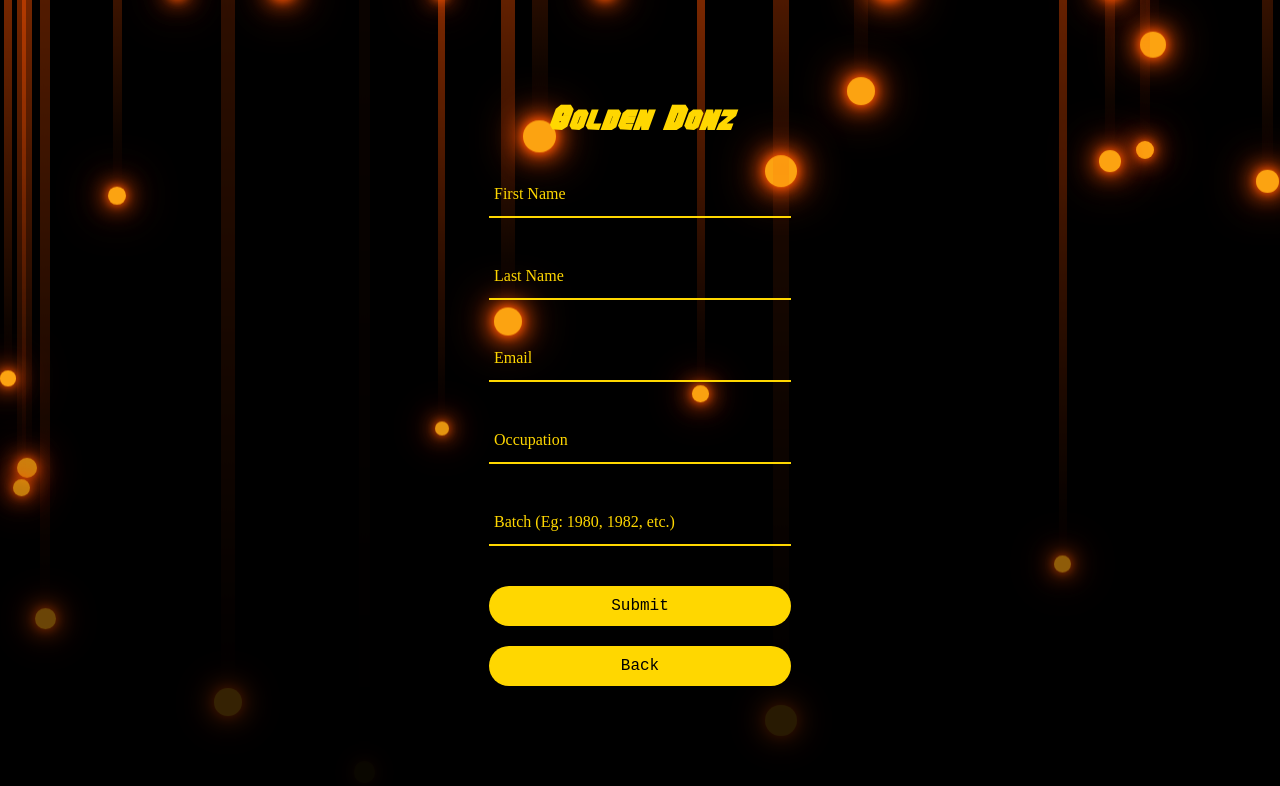
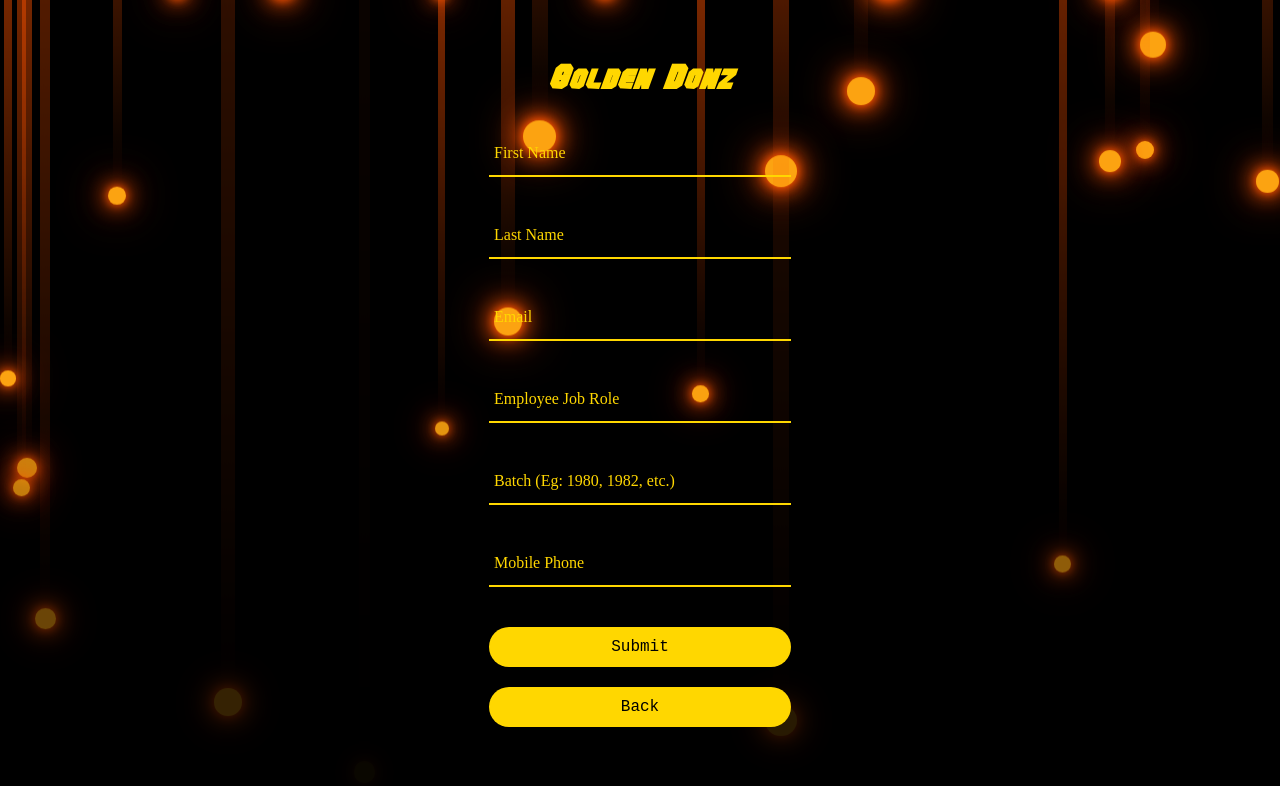
Before and after one commit to sachinkaabeysekera/Golden-Donz, a plain HTML site: page index.html in a window 1280 px wide. Drawn offline with Linux system fonts and the light colour scheme; a web font is replaced by a local one.

Commit message:
index.html

```diff
--- a/index.html
+++ b/index.html
@@ -34,14 +34,19 @@
                 <label>Email</label>
             </div>
 
-            <div class="input-box">
-                <input type="text" name="Occupation" id="occupation" required>
-                <label>Occupation</label>
+             <div class="input-box">
+                <input type="text" name="Employee Job Role<" id="occupation" required>
+                <label>Employee Job Role</label>
             </div>
 
             <div class="input-box">
                 <input type="text" name="Batch (Eg: 1980,1982 etc.)" id="batch" required>
                 <label>Batch (Eg: 1980, 1982, etc.)</label>
+            </div>
+
+            <div class="input-box">
+                <input type="text" name="Mobile Phone" id="number" required>
+                <label>Mobile Phone</label>
             </div>
 
             <div>
```
